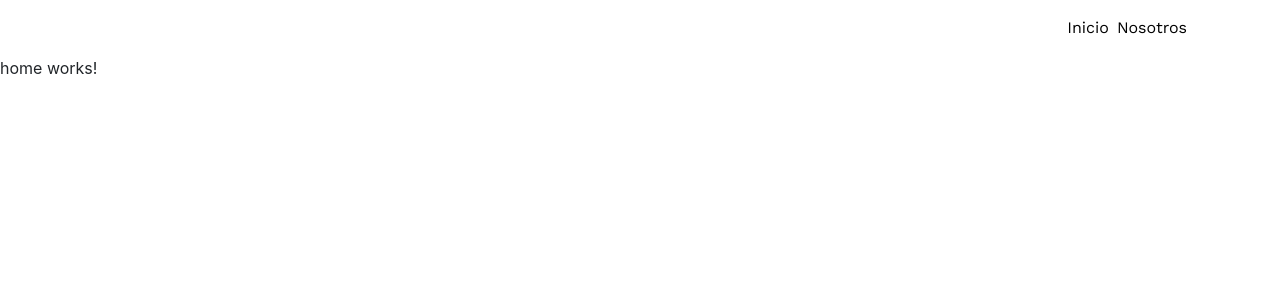
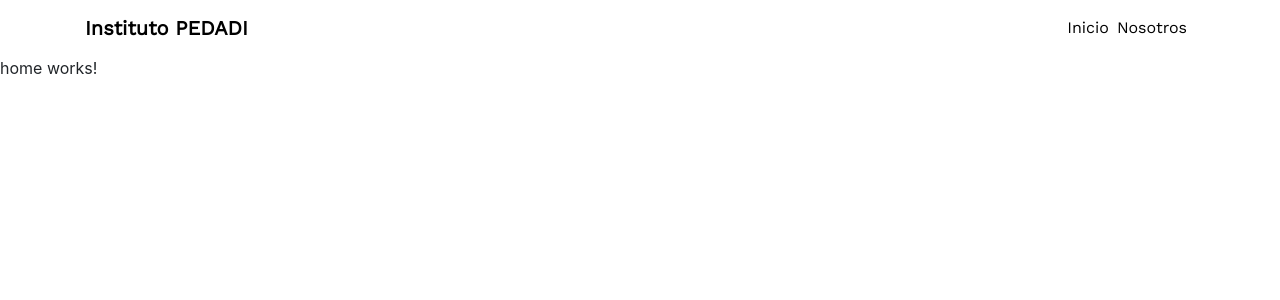
Before and after one commit to daliaTeam/pedadiSchool, an Angular app in the folder pedadi/: page / in a window 1280 px wide. Shown: the top 300 px of the page. Built offline with nearby package versions, Linux system fonts and the light colour scheme.

Commit message:
Mejora Navbar
Se agrega clase al Encabezado

```diff
--- a/pedadi/src/app/components/navbar/navbar.component.css
+++ b/pedadi/src/app/components/navbar/navbar.component.css
@@ -9,3 +9,7 @@
  .navTextActive {
      color: #1eaaf1 !important;
  }
+
+ .navBrand {
+     color: #000000 !important;
+ }
--- a/pedadi/src/app/components/navbar/navbar.component.html
+++ b/pedadi/src/app/components/navbar/navbar.component.html
@@ -1,6 +1,6 @@
 <nav class="navbar navbar-expand-lg navbar-dark bg-dark">
     <div class="container d-flex align-items-center">
-        <a class="navbar-brand" href="index.html">Kiddos</a>
+        <a class="navbar-brand navBrand" [routerLink]="['/home']"><strong>Instituto PEDADI</strong> </a>
         <button class="navbar-toggler" type="button" data-toggle="collapse" data-target="#ftco-nav" aria-controls="ftco-nav" aria-expanded="false" aria-label="Toggle navigation">
         <span></span> Menu
       </button>
```
